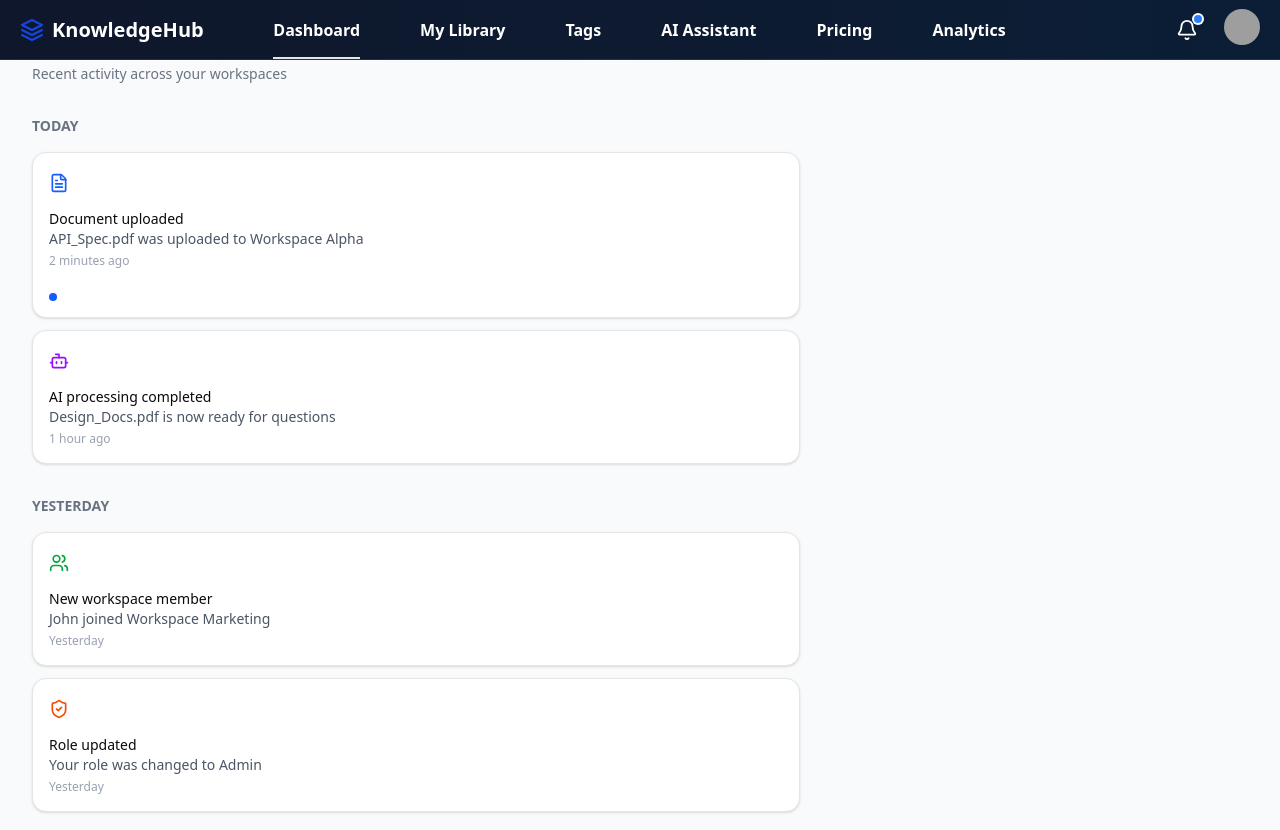
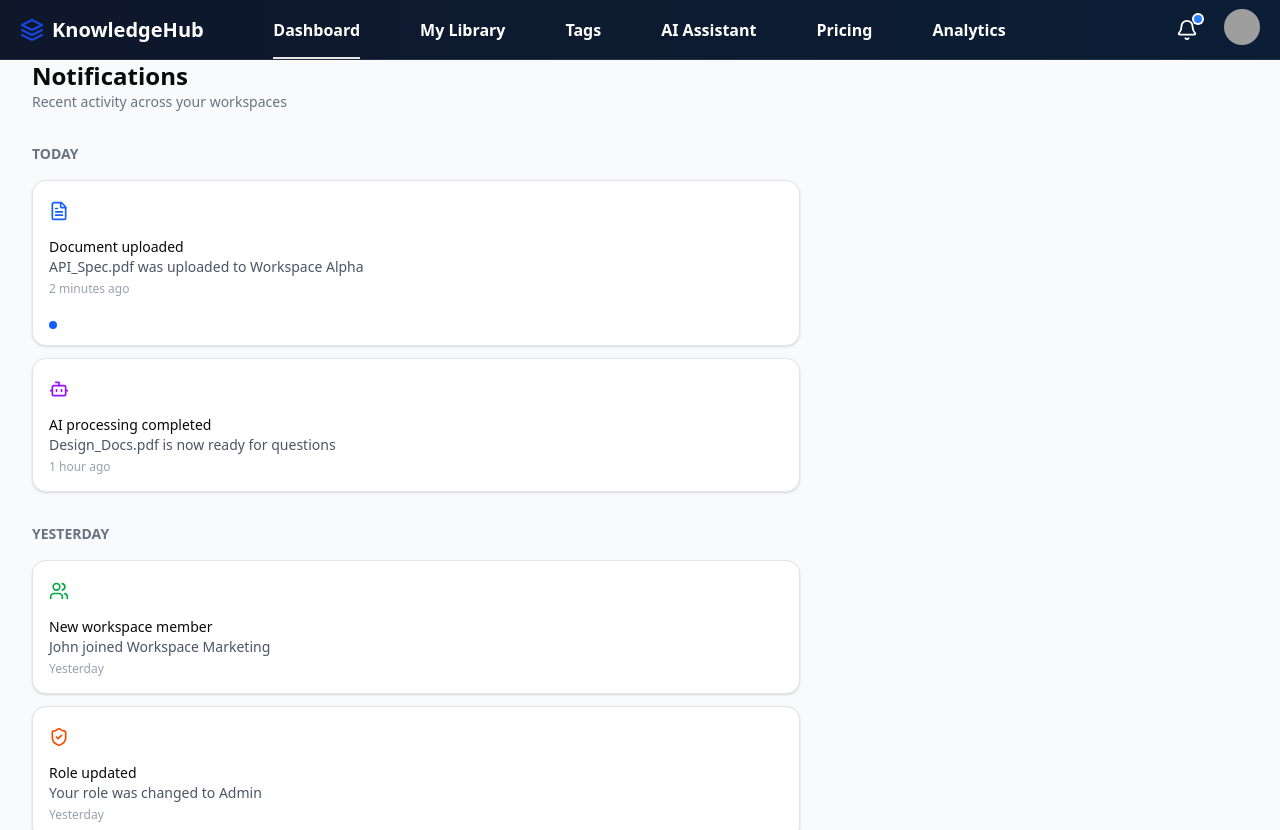
Before and after one commit to Aqib2110/Personal_Knowledge_Manager_demo, a Next.js app: page /notifications in a window 1280 px wide. Shown: the top 830 px of the page. Built offline with nearby package versions, Linux system fonts and the light colour scheme; grey boxes are pictures that could not be loaded.

Commit message:
updated code

```diff
--- a/app/components/Notifications.tsx
+++ b/app/components/Notifications.tsx
@@ -8,7 +8,7 @@
 
 export default function Notifications() {
   return (
-    <div className="min-h-screen bg-gray-50 p-8">
+    <div className="min-h-screen  bg-gray-50 px-8 pb-8 pt-[60px]">
 
       <div className="mb-8">
         <h1 className="text-2xl font-semibold">Notifications</h1>
```
